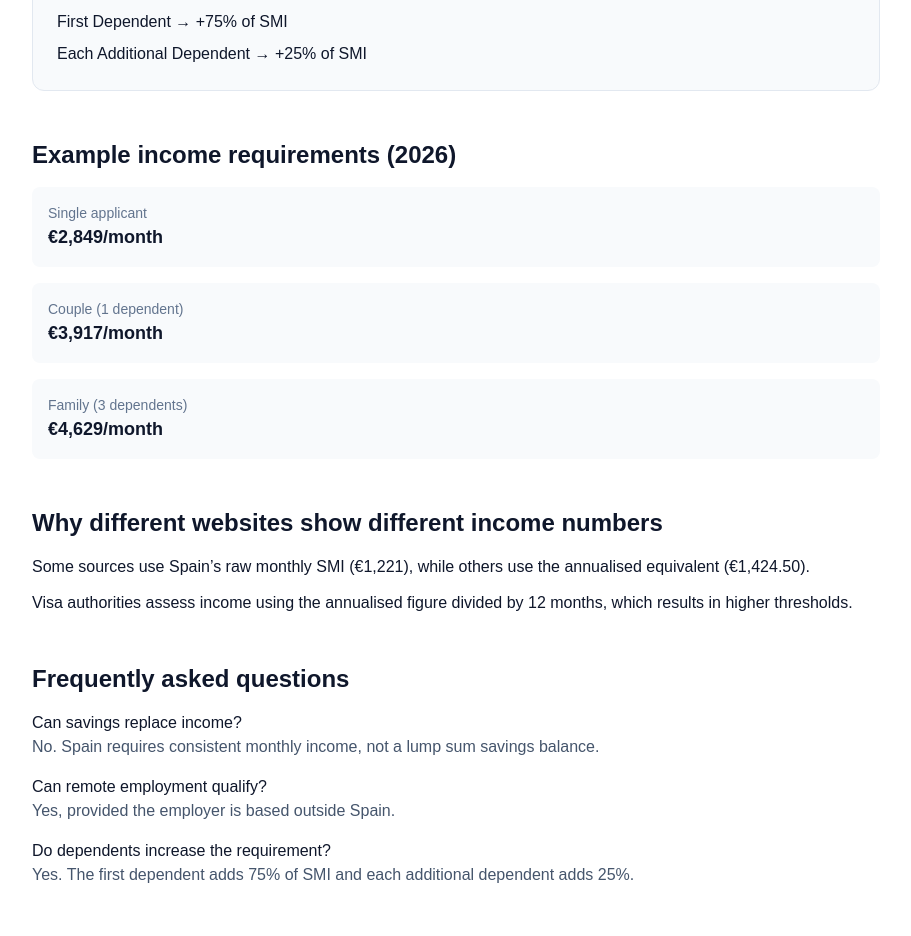
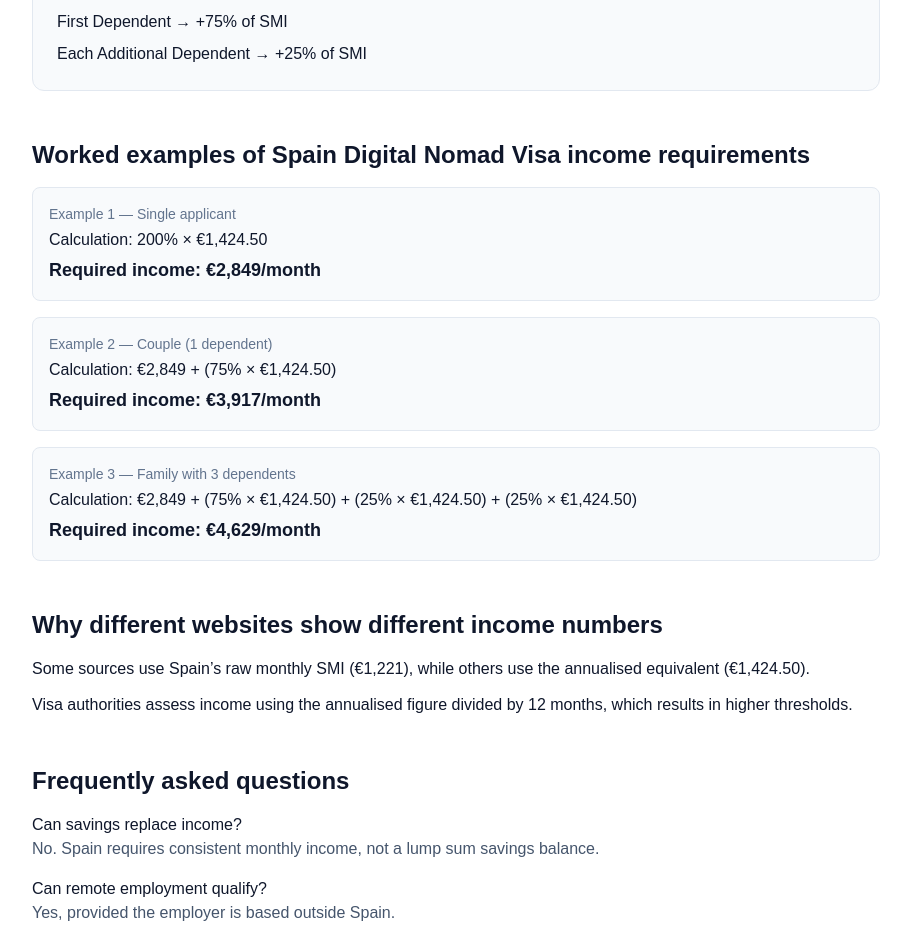
Before and after one commit to theviabilityindex-crypto/theviability-global-next, a Next.js app: page /spain-digital-nomad-visa-income-2026 in a window 1280 px wide. Shown: the part 1680-2616 px from the top of the page, without its empty margins (184-1095 px from the left). Built offline with nearby package versions, Linux system fonts and the light colour scheme.

Commit message:
Replace examples with worked examples

```diff
--- a/app/spain-digital-nomad-visa-income-2026/page.tsx
+++ b/app/spain-digital-nomad-visa-income-2026/page.tsx
@@ -163,26 +163,33 @@ export default function Page() {
           </div>
         </section>
 
-        {/* Examples */}
+                {/* Worked Examples */}
         <section className="mb-12">
           <h2 className="text-2xl font-semibold mb-4">
-            Example income requirements (2026)
+            Worked examples of Spain Digital Nomad Visa income requirements
           </h2>
 
           <div className="space-y-4">
-            <div className="bg-slate-50 p-4 rounded-lg">
-              <p className="text-sm text-slate-500">Single applicant</p>
-              <p className="text-lg font-semibold">€2,849/month</p>
+            <div className="bg-slate-50 p-4 rounded-lg border border-slate-200">
+              <p className="text-sm text-slate-500 mb-1">Example 1 — Single applicant</p>
+              <p className="font-medium mb-1">Calculation: 200% × €1,424.50</p>
+              <p className="text-lg font-semibold">Required income: €2,849/month</p>
             </div>
 
-            <div className="bg-slate-50 p-4 rounded-lg">
-              <p className="text-sm text-slate-500">Couple (1 dependent)</p>
-              <p className="text-lg font-semibold">€3,917/month</p>
+            <div className="bg-slate-50 p-4 rounded-lg border border-slate-200">
+              <p className="text-sm text-slate-500 mb-1">Example 2 — Couple (1 dependent)</p>
+              <p className="font-medium mb-1">
+                Calculation: €2,849 + (75% × €1,424.50)
+              </p>
+              <p className="text-lg font-semibold">Required income: €3,917/month</p>
             </div>
 
-            <div className="bg-slate-50 p-4 rounded-lg">
-              <p className="text-sm text-slate-500">Family (3 dependents)</p>
-              <p className="text-lg font-semibold">€4,629/month</p>
+            <div className="bg-slate-50 p-4 rounded-lg border border-slate-200">
+              <p className="text-sm text-slate-500 mb-1">Example 3 — Family with 3 dependents</p>
+              <p className="font-medium mb-1">
+                Calculation: €2,849 + (75% × €1,424.50) + (25% × €1,424.50) + (25% × €1,424.50)
+              </p>
+              <p className="text-lg font-semibold">Required income: €4,629/month</p>
             </div>
           </div>
         </section>
```
